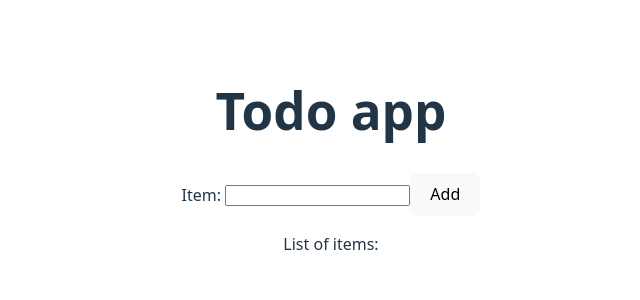
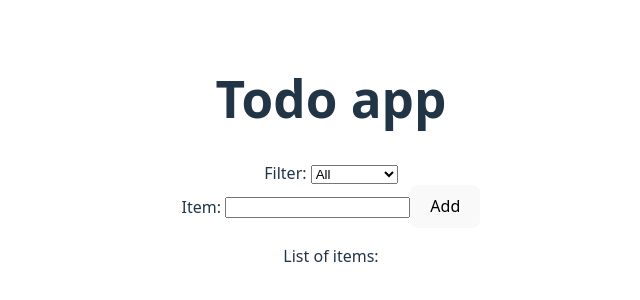
Before and after one commit to klihonga11/my-todo-app, a React (Vite) app: page / in a window 1280 px wide. Shown: the part 240-540 px from the top of the page, without its empty margins (309-949 px from the left). Built offline with nearby package versions, Linux system fonts and the light colour scheme.

Commit message:
Add filter component

```diff
--- /dev/null
+++ b/src/components/Filter.tsx
@@ -0,0 +1,18 @@
+type FilterProps = {
+    onChange: (value: string) => void
+}
+
+function Filter({ onChange }: FilterProps) {
+    return (
+        <>
+            <label htmlFor="filterOptions">Filter: </label>
+            <select defaultValue="All" id="filterOptions" name="filterOptions" onChange={(e) => onChange(e.target.value)}>
+                <option value="All">All</option>
+                <option value="Active">Active</option>
+                <option value="Completed">Completed</option>
+            </select>
+        </>
+    )
+}
+
+export default Filter;
--- a/src/components/TodoHome.tsx
+++ b/src/components/TodoHome.tsx
@@ -2,6 +2,7 @@ import { useRef, useState } from "react";
 import TodoInput from "./TodoInput";
 import TodoList from "./TodoList";
 import type { TodoItem } from "./types/TodoItem";
+import Filter from "./Filter";
 
 function TodoHome() {
     const [todos, setTodos] = useState<TodoItem[]>([]);
@@ -26,16 +27,37 @@ function TodoHome() {
         setTodos(newList)
     }
 
-    function selectTodo(index: number) {
+    function selectTodo(index:number) {
         const newList = [...todos];
-        const itemAtIndex = newList[index];
-        itemAtIndex.selected = !itemAtIndex.selected
-        newList[index] = itemAtIndex;
+        const itemAtSelectedIndex = newList[index];
+        newList[index].selected = !itemAtSelectedIndex.selected;
         setTodos(newList);
+    }
+
+    function filterTodos(value: string) {
+        const newList = [...todos];
+        let filteredList = [];
+
+        switch(value) {
+            case "All":
+                filteredList = newList;
+                break;
+            case "Completed":
+                filteredList= newList.filter(item => item.selected === false);
+                break;
+            case "Active":
+                filteredList = newList.filter(item => item.selected === true);
+                break;
+            default:
+                filteredList = newList;
+        }
+
+        setTodos(filteredList);
     }
 
     return (
         <>
+            <Filter onChange={filterTodos}></Filter>
             <TodoInput onAdd={addTodo}></TodoInput>
             <TodoList listItems={todos} onEdit={editTodo} onDelete={deleteTodo} onSelect={selectTodo}></TodoList>
         </>
```
